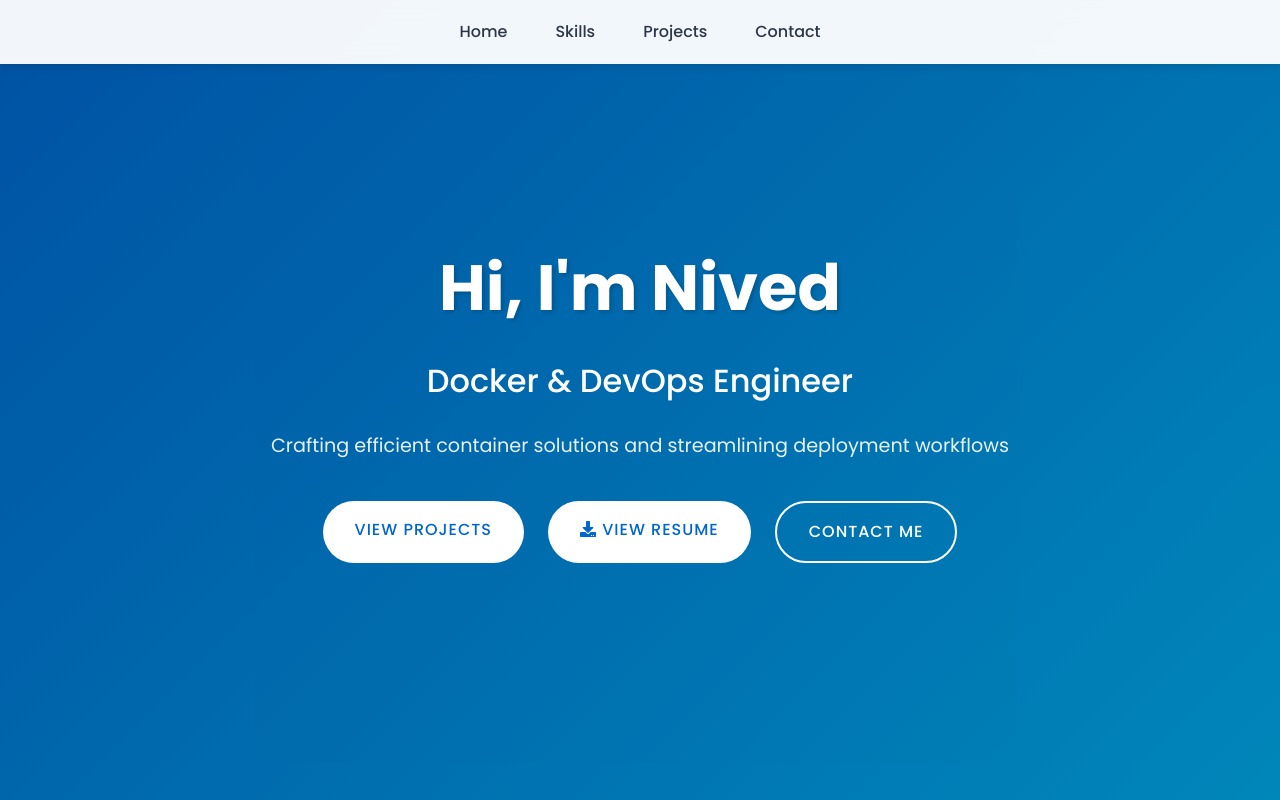
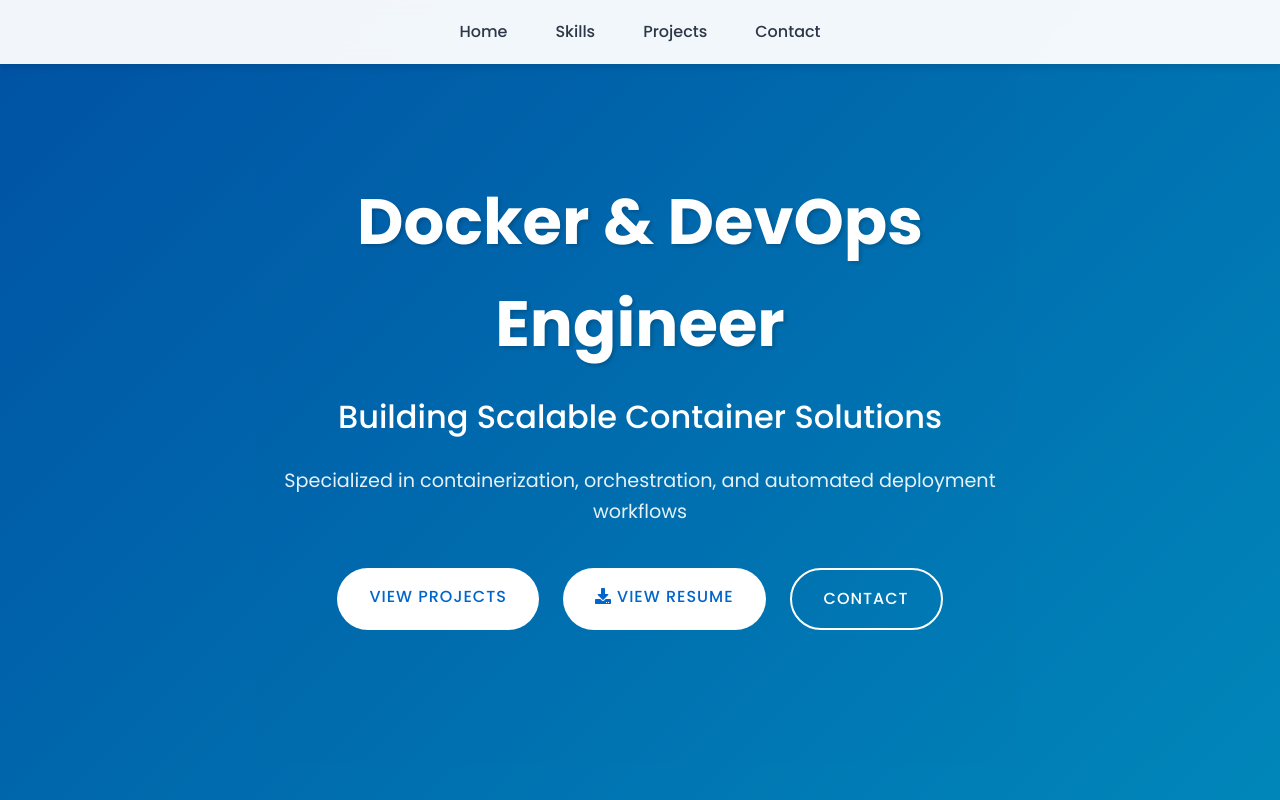
Before and after one commit to nived2/nived2.github.io, a website: page index.html in a window 1280 px wide. Shown: the top 800 px of the page. Drawn offline with Linux system fonts and the light colour scheme.

Commit message:
Removed personal information for privacy

```diff
--- a/index.html
+++ b/index.html
@@ -3,8 +3,8 @@
 <head>
     <meta charset="UTF-8">
     <meta name="viewport" content="width=device-width, initial-scale=1.0">
-    <meta name="description" content="Nived - Docker & DevOps Engineer | Expert in containerization, orchestration, and automated deployments">
-    <title>Nived - Docker & DevOps Engineer</title>
+    <meta name="description" content="Docker & DevOps Engineer | Expert in containerization, orchestration, and automated deployments">
+    <title>Docker & DevOps Engineer</title>
     <link rel="stylesheet" href="css/style.css">
     <link rel="stylesheet" href="https://cdnjs.cloudflare.com/ajax/libs/font-awesome/5.15.4/css/all.min.css">
     <link href="https://fonts.googleapis.com/css2?family=Poppins:wght@300;400;500;600;700&display=swap" rel="stylesheet">
@@ -48,15 +48,15 @@
     <!-- Hero Section -->
     <section id="home" class="hero">
         <div class="hero-content">
-            <h1>Hi, I'm Nived</h1>
-            <h2>Docker & DevOps Engineer</h2>
-            <p>Crafting efficient container solutions and streamlining deployment workflows</p>
+            <h1>Docker & DevOps Engineer</h1>
+            <h2>Building Scalable Container Solutions</h2>
+            <p>Specialized in containerization, orchestration, and automated deployment workflows</p>
             <div class="hero-buttons">
                 <a href="#projects" class="btn primary">View Projects</a>
                 <a href="https://drive.google.com/file/d/1jo2l2QJQsYuZsw6MrkXLLyQtTWQmIEPT/view?usp=sharing" class="btn primary" target="_blank">
                     <i class="fas fa-download"></i> View Resume
                 </a>
-                <a href="#contact" class="btn secondary">Contact Me</a>
+                <a href="#contact" class="btn secondary">Contact</a>
             </div>
         </div>
     </section>
@@ -153,26 +153,22 @@
     <!-- Contact Section -->
     <section id="contact" class="contact">
         <div class="container">
-            <h2>Let's Connect</h2>
+            <h2>Contact</h2>
             <div class="contact-info">
-                <a href="mailto:nivedmahendran547@gmail.com" class="contact-item">
-                    <i class="fas fa-envelope"></i>
-                    <span>nivedmahendran547@gmail.com</span>
+                <a href="https://github.com/nived2" class="contact-item" target="_blank">
+                    <i class="fab fa-github"></i>
+                    <span>GitHub Projects</span>
                 </a>
                 <a href="https://linkedin.com/in/nived-mahendran-a026941b2" class="contact-item" target="_blank">
                     <i class="fab fa-linkedin"></i>
                     <span>LinkedIn Profile</span>
-                </a>
-                <a href="https://github.com/nived2" class="contact-item" target="_blank">
-                    <i class="fab fa-github"></i>
-                    <span>GitHub Projects</span>
                 </a>
             </div>
         </div>
     </section>
 
     <footer>
-        <p>&copy; 2024 Nived | Docker & DevOps Engineer</p>
+        <p>&copy; 2024 | Docker & DevOps Engineer</p>
     </footer>
 </body>
 </html>
```
